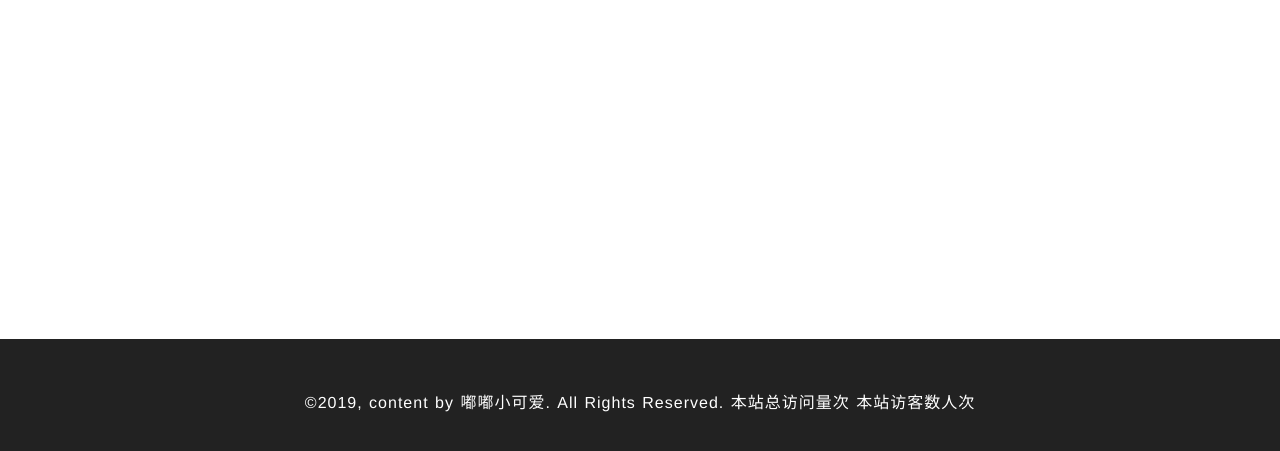
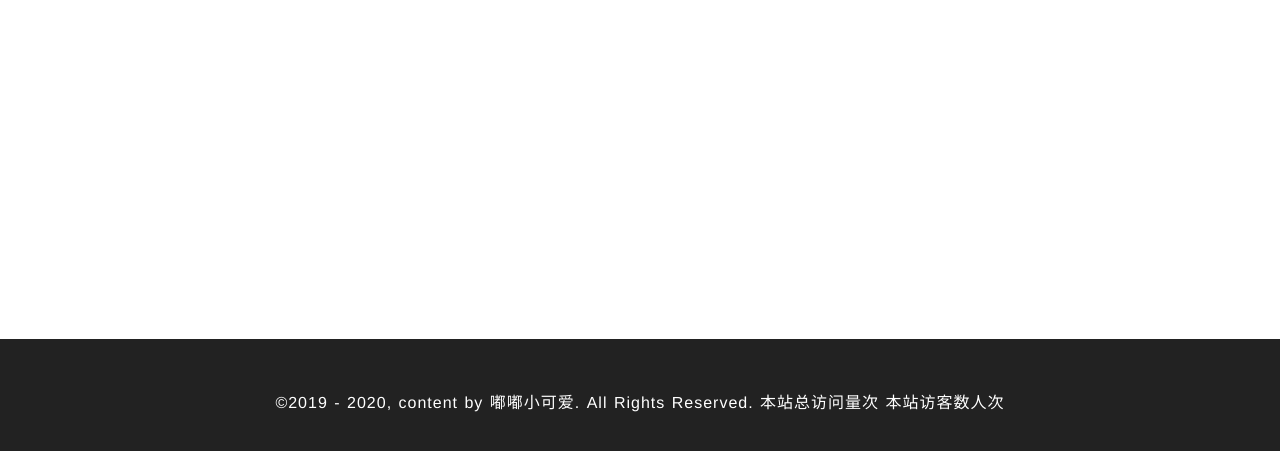
Before and after one commit to hisiyue/hisiyue.github.io, a plain HTML site: page index.html in a window 1280 px wide. Shown: the part 1361-1812 px from the top of the page. Drawn offline with Linux system fonts and the light colour scheme; some packages are replaced by stand-ins of ours; no server answers; a script that the page names is missing.

Commit message:
Site updated: 2020-01-02 19:02:52

```diff
--- a/index.html
+++ b/index.html
@@ -304,7 +304,7 @@
 	<div class="copyright">
 		<p>
 
-				&copy;2019, content by 嘟嘟小可爱. All Rights Reserved.
+				&copy;2019 - 2020, content by 嘟嘟小可爱. All Rights Reserved.
 
 
 
```
Also changed, not shown: 2019/12/31/hello-everyone/index.html (+2 -1 lines), about/index.html (+1 -1 lines), archives/2019/12/index.html (+1 -1 lines), archives/2019/index.html (+1 -1 lines), archives/index.html (+1 -1 lines), categories/成长日记/index.html (+1 -1 lines), gallery/index.html (+1 -1 lines), tags/成长过程/index.html (+1 -1 lines), tags/生活轨迹/index.html (+1 -1 lines), searchVersion.txt, 2 other files.
